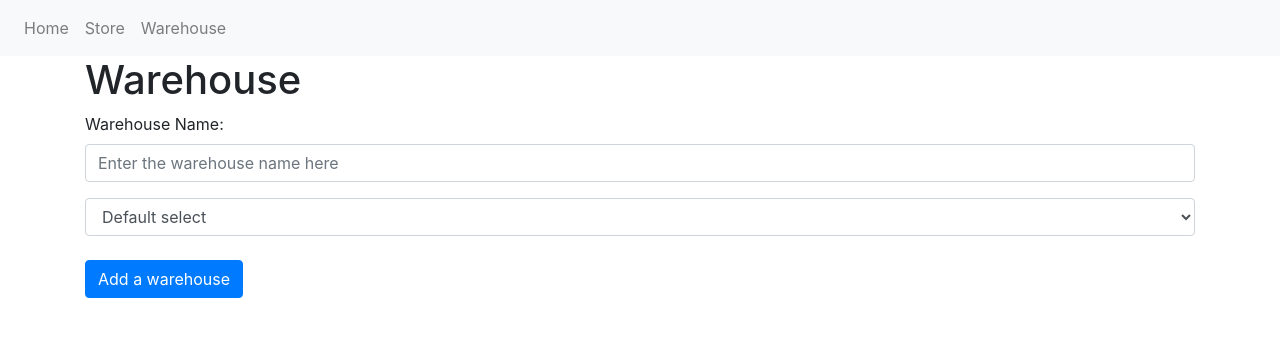
After one commit to aldinoanggawan/inventory-management, a Python web app: template templates/warehouse.html in a window 1280 px wide. The commit adds this page. Shown: the top 337 px of the page. Run offline with Jinja, Linux system fonts and the light colour scheme; the template is opened without the code that fills it, so the values that code supplies are empty; some libraries are stand-ins or nearby versions.

Commit message:
Added warehouse page with view form function

```diff
--- a/templates/nav.html
+++ b/templates/nav.html
@@ -1,8 +1,7 @@
 <nav class="navbar navbar-expand-lg navbar-light bg-light">
-    <div class="collapse navbar-collapse" id="navbarNavAltMarkup">
         <div class="navbar-nav">
-            <a class="nav-item nav-link" href="{{ url_for('index') }}">Home <span class="sr-only">(current)</span></a>
+            <a class="nav-item nav-link" href="{{ url_for('index') }}">Home </a>
             <a class="nav-item nav-link" href="{{ url_for('store') }}">Store</a>
+            <a class="nav-item nav-link" href="{{ url_for('warehouse') }}">Warehouse</a>
         </div>
-    </div>
 </nav>
--- a/templates/store.html
+++ b/templates/store.html
@@ -10,7 +10,7 @@
     {% endif %}
 {% endwith %}
 <h1>Store</h1>
-<form action="{{ url_for('create') }}" method="POST">
+<form action="{{ url_for('s_create') }}" method="POST">
     <div class="form-group">
         <label for="store_name">Store Name:</label>
         <input type="text" name="store_name" class="form-control" placeholder="Enter the store name here"/>
--- /dev/null
+++ b/templates/warehouse.html
@@ -0,0 +1,17 @@
+{% extends "_layout.html" %}
+{% block content %}
+
+<h1>Warehouse</h1>
+<form action="" method="POST">
+    <div class="form-group">
+        <label for="warehouse_name">Warehouse Name:</label>
+        <input type="text" name="warehouse_name" class="form-control" placeholder="Enter the warehouse name here"/>
+    </div>
+    <select class="form-control">
+        <option>Default select</option>
+    </select>
+    <br>
+    <button type="submit" class="btn btn-primary">Add a warehouse</button>
+</form>
+
+{% endblock %}
```
Also changed, not shown: server.py (+11 -3 lines).
